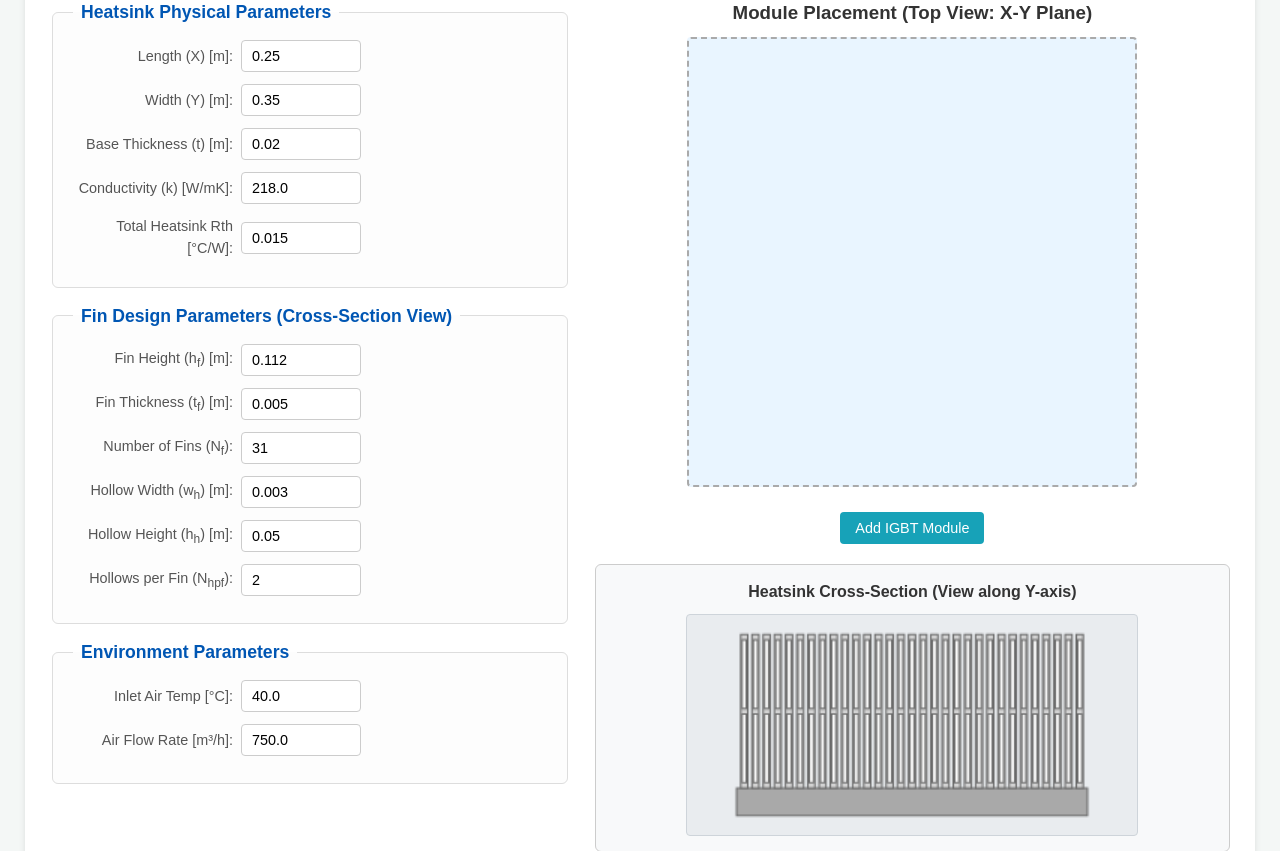
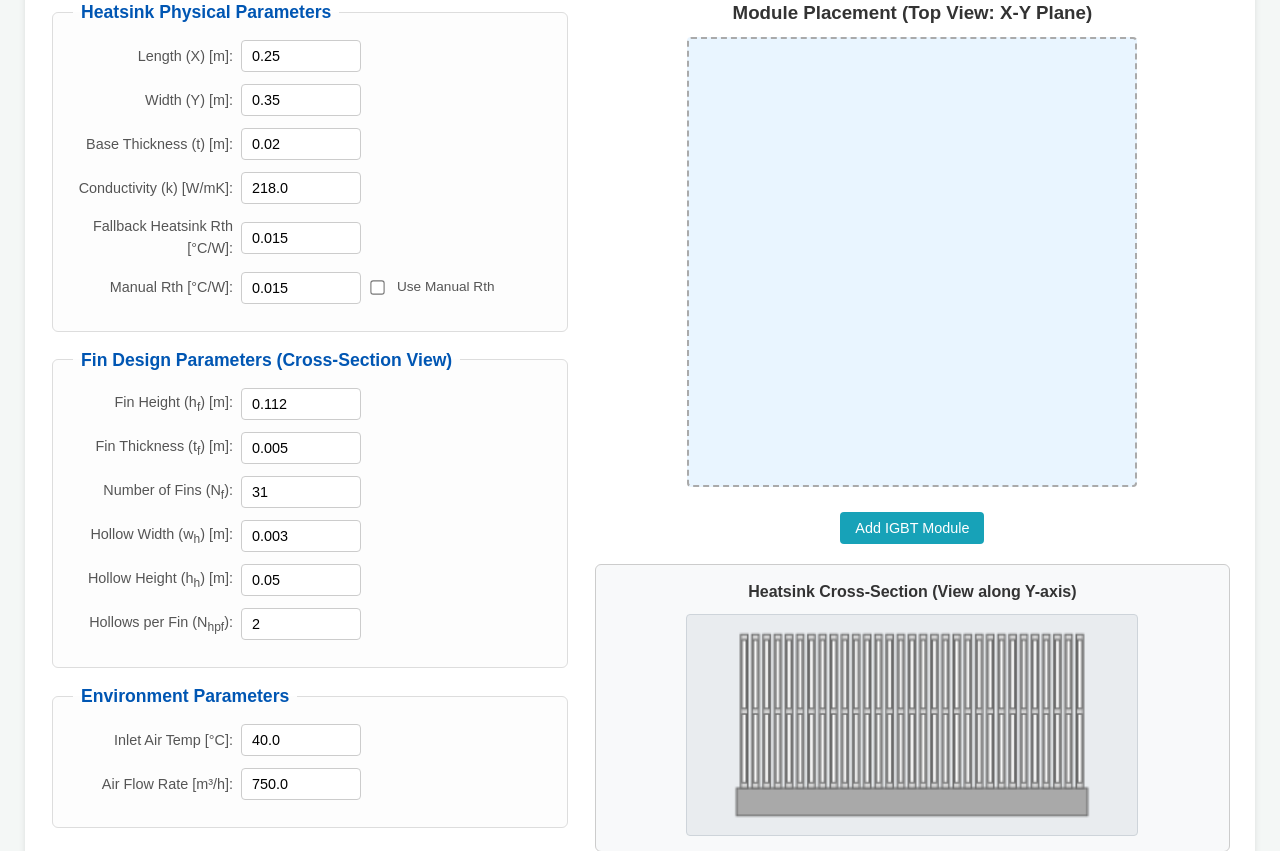
Before and after one commit to jwer99/thermal_PE_simulator, a Flask app: page / in a window 1280 px wide. Shown: the part 957-1808 px from the top of the page. Run offline with Flask 3, Linux system fonts and the light colour scheme.

Commit message:
Implementar entrada manual de Rth del disipador
Se añade la funcionalidad para que el usuario pueda introducir directamente la resistencia térmica (Rth) del disipador.

Características:
- Nuevo campo de entrada en la UI para Rth manual y un checkbox para activar/desactivar esta opción.
- Si se activa la Rth manual, el coeficiente de convección 'h' se calcula directamente como h = 1 / (Rth_manual * Area_heatsink) y se omite la iteración de 'h'.
- Si no se activa, 'h' se calcula iterativamente como antes.
- El backend y el core de simulación se han actualizado para manejar estos nuevos parámetros.
- El informe PDF ahora indica si se usó Rth manual y su valor, o si fue calculada.

```diff
--- a/app.py
+++ b/app.py
@@ -149,15 +149,29 @@ def create_pdf_report(data):
 
     pdf.set_font('helvetica', 'B', 11)
     pdf.cell(0, 8, '1.1 Heatsink & Fin Design', 0, 1, 'L')
-    pdf.chapter_body({
+    heatsink_design_data = {
         'Length (Lx)': f"{hs_params.get('lx', 'N/A')} m",
         'Width (Ly)': f"{hs_params.get('ly', 'N/A')} m",
         'Base Thickness (t)': f"{hs_params.get('t', 'N/A')} m",
         'Base Conductivity (k)': f"{hs_params.get('k_base', 'N/A')} W/mK",
-        'Fin Height (h_fin)': f"{hs_params.get('h_fin', 'N/A')} m",
-        'Fin Thickness (t_fin)': f"{hs_params.get('t_fin', 'N/A')} m",
-        'Number of Fins': f"{hs_params.get('num_fins', 'N/A')}",
-    })
+    }
+    if hs_params.get('use_manual_rth', False) and hs_params.get('rth_heatsink_manual') is not None:
+        heatsink_design_data['Rth Mode'] = "Manual Input"
+        heatsink_design_data['Manual Rth Value'] = f"{hs_params.get('rth_heatsink_manual')} °C/W"
+    else:
+        heatsink_design_data['Rth Mode'] = "Calculated from Geometry/Flow"
+        heatsink_design_data['Fallback Rth Value'] = f"{hs_params.get('rth_heatsink', 'N/A')} °C/W"
+        heatsink_design_data['Fin Height (h_fin)'] = f"{hs_params.get('h_fin', 'N/A')} m"
+        heatsink_design_data['Fin Thickness (t_fin)'] = f"{hs_params.get('t_fin', 'N/A')} m"
+        heatsink_design_data['Number of Fins'] = f"{hs_params.get('num_fins', 'N/A')}"
+        # Optionally, add hollow parameters if they are relevant when not using manual Rth
+        if int(hs_params.get('num_fins', 0)) > 0 and int(hs_params.get('num_hollow_per_fin', 0)) > 0 :
+            heatsink_design_data['Hollow Width (w_hollow)'] = f"{hs_params.get('w_hollow', 'N/A')} m"
+            heatsink_design_data['Hollow Height (h_hollow)'] = f"{hs_params.get('h_hollow', 'N/A')} m"
+            heatsink_design_data['Hollows per Fin'] = f"{hs_params.get('num_hollow_per_fin', 'N/A')}"
+
+
+    pdf.chapter_body(heatsink_design_data)
 
     pdf.set_font('helvetica', 'B', 11)
     pdf.cell(0, 8, '1.2 Environment', 0, 1, 'L')
@@ -270,16 +284,39 @@ def update_simulation():
             ly_val = float(heatsink_data['ly'])
             t_base_val = float(heatsink_data['t'])
             k_base_val = float(heatsink_data['k_base'])
-            rth_heatsink_val = float(heatsink_data['rth_heatsink'])
-            if not (lx_val > 0 and ly_val > 0 and t_base_val > 0 and k_base_val > 1e-9 and rth_heatsink_val > 1e-9):
-                raise ValueError("Heatsink base parameters must be positive (> 0).")
+            rth_heatsink_fallback_val = float(heatsink_data['rth_heatsink']) # Renamed for clarity
+
+            # Get new manual Rth parameters
+            rth_heatsink_manual_str = heatsink_data.get('rth_heatsink_manual')
+            use_manual_rth_val = heatsink_data.get('use_manual_rth', False)
+            rth_heatsink_manual_val = None
+
+            if use_manual_rth_val:
+                if rth_heatsink_manual_str is None or rth_heatsink_manual_str.strip() == "":
+                    raise ValueError("Manual Rth value is required when 'Use Manual Rth' is checked.")
+                try:
+                    rth_heatsink_manual_val = float(rth_heatsink_manual_str)
+                    if rth_heatsink_manual_val <= 1e-9:
+                        raise ValueError("Manual Rth value must be positive (> 0).")
+                except ValueError as e:
+                    raise ValueError(f"Invalid Manual Rth value: {e}")
+
+            if not (lx_val > 0 and ly_val > 0 and t_base_val > 0 and k_base_val > 1e-9 and rth_heatsink_fallback_val > 1e-9):
+                raise ValueError("Heatsink base parameters (Lx, Ly, t, k, Rth_fallback) must be positive (> 0).")
+
         except (KeyError, ValueError, TypeError) as e:
             return jsonify({'status': 'Error', 'message': f'Invalid heatsink base parameters: {e}'}), 400
 
         try:
-            h_fin_val = float(heatsink_data.get('h_fin', DEFAULT_HEATSINK_PARAMS['h_fin']))
-            t_fin_val = float(heatsink_data.get('t_fin', DEFAULT_HEATSINK_PARAMS['t_fin']))
-            num_fins_val = int(heatsink_data.get('num_fins', DEFAULT_HEATSINK_PARAMS['num_fins']))
+            h_fin_val_str = heatsink_data.get('h_fin')
+            h_fin_val = float(h_fin_val_str) if h_fin_val_str and h_fin_val_str.strip() != "" else DEFAULT_HEATSINK_PARAMS['h_fin']
+
+            t_fin_val_str = heatsink_data.get('t_fin')
+            t_fin_val = float(t_fin_val_str) if t_fin_val_str and t_fin_val_str.strip() != "" else DEFAULT_HEATSINK_PARAMS['t_fin']
+
+            num_fins_val_str = heatsink_data.get('num_fins')
+            num_fins_val = int(num_fins_val_str) if num_fins_val_str and num_fins_val_str.strip() != "" else DEFAULT_HEATSINK_PARAMS['num_fins']
+
             w_hollow_val = float(heatsink_data.get('w_hollow', DEFAULT_HEATSINK_PARAMS['w_hollow']))
             h_hollow_val = float(heatsink_data.get('h_hollow', DEFAULT_HEATSINK_PARAMS['h_hollow']))
             num_hollow_per_fin_val = int(
@@ -366,7 +403,9 @@ def update_simulation():
             lx_base_h_calc=lx_val, ly_base_h_calc=ly_val, q_total_m3_h_h_calc=q_total_m3_h_val,
             t_ambient_inlet_h_calc=t_ambient_inlet_val, assumed_duct_height_h_calc=assumed_duct_height_for_h_calc_val,
             k_heatsink_material_h_calc=k_base_val, fin_params_h_calc=fin_params_for_core,
-            rth_heatsink_fallback_h_calc=rth_heatsink_val,
+            rth_heatsink_fallback_h_calc=rth_heatsink_fallback_val, # Pass the fallback Rth
+            rth_heatsink_manual_val_h_calc=rth_heatsink_manual_val, # Pass the manual Rth value
+            use_manual_rth_h_calc=use_manual_rth_val, # Pass the checkbox state
             specific_chip_powers_sim=current_chip_powers, lx_sim=lx_val, ly_sim=ly_val,
             t_sim_base_fdm=t_base_val, module_definitions_sim=validated_module_defs,
             nz_base_sim=nz_base_sim_val
@@ -407,7 +446,10 @@ def update_simulation():
             validated_inputs_for_report = {
                 'heatsink_params': {
                     'lx': lx_val, 'ly': ly_val, 't': t_base_val, 'k_base': k_base_val,
-                    'rth_heatsink': rth_heatsink_val, 'h_fin': h_fin_val, 't_fin': t_fin_val,
+                    'rth_heatsink': rth_heatsink_fallback_val, # Fallback Rth
+                    'rth_heatsink_manual': rth_heatsink_manual_val, # Manual Rth
+                    'use_manual_rth': use_manual_rth_val, # Checkbox state
+                    'h_fin': h_fin_val, 't_fin': t_fin_val,
                     'num_fins': num_fins_val, 'w_hollow': w_hollow_val, 'h_hollow': h_hollow_val,
                     'num_hollow_per_fin': num_hollow_per_fin_val
                 },
--- a/static/css/style.css
+++ b/static/css/style.css
@@ -254,3 +254,40 @@ body.loading { cursor: wait; }
     .creator-info-page h2 { font-size: 1.2em; margin-top: 20px; margin-bottom: 10px;}
     #bibliography ul { padding-left: 20px;}
 }
+
+/* Estilos para el grupo de Rth Manual */
+.rth-manual-group {
+    /* display: flex; Ya está en .input-group, que es el padre de .rth-manual-group */
+    /* align-items: center; Ya está en .input-group */
+    /* gap: 8px; Ya está en .input-group */
+}
+
+.rth-manual-group label[for="rth_heatsink_manual"] {
+    /* flex-basis: 160px; Heredado de .input-group label */
+    /* text-align: right; Heredado de .input-group label */
+}
+
+.rth-manual-group input[type="number"]#rth_heatsink_manual {
+    /* flex-grow: 1; Heredado de .input-group input[type="number"] */
+    /* min-width: 70px; Heredado */
+    /* max-width: 120px; Heredado */
+    /* No es necesario repetir estilos ya definidos en .input-group input[type="number"] */
+}
+
+.rth-manual-group input[type="checkbox"]#use_manual_rth_checkbox {
+    margin-left: 2px; /* Ajuste fino si el gap no es perfecto */
+    margin-right: 5px;
+    transform: scale(1.1);
+    cursor: pointer;
+    flex-shrink: 0; /* Importante para que no se encoja */
+}
+
+.rth-manual-group label.checkbox-label[for="use_manual_rth_checkbox"] {
+    flex-basis: auto; /* Permitir que el label tome el ancho necesario */
+    text-align: left;
+    font-size: 0.85em;
+    color: #555;
+    cursor: pointer;
+    font-weight: normal; /* Evitar negrita si .input-group label lo tuviera */
+    margin-right: 0; /* No necesita margen si es el último */
+}
--- a/static/js/script.js
+++ b/static/js/script.js
@@ -8,7 +8,9 @@ document.addEventListener('DOMContentLoaded', () => {
     const lyInput = document.getElementById('ly');
     const tInput = document.getElementById('t'); // Base thickness
     const kBaseInput = document.getElementById('k_base');
-    const rthInput = document.getElementById('rth_heatsink');
+    const rthInput = document.getElementById('rth_heatsink'); // Fallback Rth
+    const rthManualInput = document.getElementById('rth_heatsink_manual');
+    const useManualRthCheckbox = document.getElementById('use_manual_rth_checkbox');
     const tAmbientInput = document.getElementById('t_ambient_inlet');
     const qAirInput = document.getElementById('Q_total_m3_h');
     const placementArea = document.getElementById('placement-area');
@@ -575,19 +577,76 @@ document.addEventListener('DOMContentLoaded', () => {
 
             const currentHeatsinkParams = {
                 lx: lxInput?.value, ly: lyInput?.value, t: tInput?.value,
-                k_base: kBaseInput?.value, rth_heatsink: rthInput?.value,
+                k_base: kBaseInput?.value, rth_heatsink: rthInput?.value, // This is the fallback Rth
                 h_fin: hFinInput?.value, t_fin: tFinInput?.value, num_fins: numFinsInput?.value,
-                w_hollow: wHollowInput?.value, h_hollow: hHollowInput?.value, num_hollow_per_fin: numHollowPerFinInput?.value
+                w_hollow: wHollowInput?.value, h_hollow: hHollowInput?.value, num_hollow_per_fin: numHollowPerFinInput?.value,
+                // Add new manual Rth parameters
+                rth_heatsink_manual: rthManualInput?.value,
+                use_manual_rth: useManualRthCheckbox?.checked
             };
             const currentEnvironmentParams = { t_ambient_inlet: tAmbientInput?.value, Q_total_m3_h: qAirInput?.value };
             const currentModuleDefinitions = []; const currentPowers = {};
             let errorMessages = [];
 
-            // ... (código de validación sin cambios) ...
-            const paramsToValidate = { "Lx": currentHeatsinkParams.lx, "Ly": currentHeatsinkParams.ly, "t_base": currentHeatsinkParams.t, "k_base": currentHeatsinkParams.k_base, "Rth_hs": currentHeatsinkParams.rth_heatsink, "T_in": currentEnvironmentParams.t_ambient_inlet, "Q_air": currentEnvironmentParams.Q_total_m3_h, "h_fin": currentHeatsinkParams.h_fin, "t_fin": currentHeatsinkParams.t_fin, "N_fins": currentHeatsinkParams.num_fins, "w_hollow": currentHeatsinkParams.w_hollow, "h_hollow": currentHeatsinkParams.h_hollow, "N_hpf": currentHeatsinkParams.num_hollow_per_fin };
-            for (const key in paramsToValidate) { const val = parseFloat(paramsToValidate[key]); if (isNaN(val)) { errorMessages.push(`${key} (no numérico)`); } else if (key === "Q_air" && val <= 1e-9) { errorMessages.push(`${key} (>0)`); } else if ((key === "Lx" || key === "Ly" || key === "t_base" || key === "k_base" || key === "Rth_hs") && val <= 1e-9) { errorMessages.push(`${key} (>0)`); } else if ((key === "h_fin" || key === "t_fin" || key === "w_hollow" || key === "h_hollow") && val < 0) { errorMessages.push(`${key} (>=0)`); } else if ((key === "N_fins" || key === "N_hpf") && (val < 0 || !Number.isInteger(val))) { errorMessages.push(`${key} (entero >=0)`); } }
+            // Validation for existing parameters (excluding rth_heatsink_manual for now)
+            const paramsToValidate = {
+                "Lx": currentHeatsinkParams.lx, "Ly": currentHeatsinkParams.ly,
+                "t_base": currentHeatsinkParams.t, "k_base": currentHeatsinkParams.k_base,
+                "Rth_hs_fallback": currentHeatsinkParams.rth_heatsink, // Clarified name
+                "T_in": currentEnvironmentParams.t_ambient_inlet, "Q_air": currentEnvironmentParams.Q_total_m3_h,
+                "h_fin": currentHeatsinkParams.h_fin, "t_fin": currentHeatsinkParams.t_fin,
+                "N_fins": currentHeatsinkParams.num_fins,
+                "w_hollow": currentHeatsinkParams.w_hollow, "h_hollow": currentHeatsinkParams.h_hollow,
+                "N_hpf": currentHeatsinkParams.num_hollow_per_fin
+            };
+
+            for (const key in paramsToValidate) {
+                const valStr = paramsToValidate[key];
+                // Allow num_fins, h_fin, t_fin, etc. to be empty or zero if not used,
+                // but if they have a value, it must be valid.
+                if (valStr === null || valStr === undefined || valStr.trim() === '') {
+                    // For parameters like h_fin, t_fin, num_fins, w_hollow, h_hollow, N_hpf,
+                    // an empty string might be acceptable if they are effectively zero.
+                    // Lx, Ly, t_base, k_base, Rth_hs_fallback, T_in, Q_air are generally required.
+                    if (["Lx", "Ly", "t_base", "k_base", "Rth_hs_fallback", "T_in", "Q_air"].includes(key)) {
+                        errorMessages.push(`${key} (requerido)`);
+                    }
+                    // For optional fin params, if empty, they are often treated as 0 by backend or default.
+                    // No error needed if empty, unless specific logic downstream requires them.
+                    continue;
+                }
+
+                const val = parseFloat(valStr);
+                if (isNaN(val)) {
+                    errorMessages.push(`${key} (no numérico)`);
+                    continue;
+                }
+
+                if (key === "Q_air" && val <= 1e-9) { errorMessages.push(`${key} (>0)`); }
+                else if ((key === "Lx" || key === "Ly" || key === "t_base" || key === "k_base" || key === "Rth_hs_fallback") && val <= 1e-9) { errorMessages.push(`${key} (>0)`); }
+                else if ((key === "h_fin" || key === "t_fin" || key === "w_hollow" || key === "h_hollow") && val < 0) { errorMessages.push(`${key} (>=0)`); }
+                else if ((key === "N_fins" || key === "N_hpf") && (val < 0 || !Number.isInteger(val))) { errorMessages.push(`${key} (entero >=0)`); }
+            }
+
+            // Specific validation for manual Rth if checkbox is checked
+            if (currentHeatsinkParams.use_manual_rth) {
+                const manualRthValStr = currentHeatsinkParams.rth_heatsink_manual;
+                if (manualRthValStr === null || manualRthValStr === undefined || manualRthValStr.trim() === '') {
+                    errorMessages.push("Manual Rth (requerido si 'Usar Manual Rth' está activado)");
+                } else {
+                    const manualRthVal = parseFloat(manualRthValStr);
+                    if (isNaN(manualRthVal)) {
+                        errorMessages.push("Manual Rth (no numérico)");
+                    } else if (manualRthVal <= 1e-9) {
+                        errorMessages.push("Manual Rth (>0)");
+                    }
+                }
+            }
+
+
             const numFinsVal = parseInt(currentHeatsinkParams.num_fins); const tFinVal = parseFloat(currentHeatsinkParams.t_fin); const hFinVal = parseFloat(currentHeatsinkParams.h_fin);
             const numHollowPerFinVal = parseInt(currentHeatsinkParams.num_hollow_per_fin); const wHollowVal = parseFloat(currentHeatsinkParams.w_hollow); const hHollowVal = parseFloat(currentHeatsinkParams.h_hollow);
+
             if (numFinsVal > 0 && (isNaN(tFinVal) || tFinVal <=0 || isNaN(hFinVal) || hFinVal <= 0 )) { errorMessages.push("Si N_fins > 0, t_fin y h_fin deben ser > 0"); }
             if (numHollowPerFinVal > 0) { if (numFinsVal <= 0) errorMessages.push("N_hpf > 0 requiere N_fins > 0"); if (isNaN(wHollowVal) || wHollowVal <= 0) errorMessages.push("N_hpf > 0 requiere w_hollow > 0"); if (isNaN(hHollowVal) || hHollowVal <= 0) errorMessages.push("N_hpf > 0 requiere h_hollow > 0"); if (wHollowVal >= tFinVal || hHollowVal >= hFinVal) errorMessages.push("Hueco no cabe en aleta"); }
             modules.forEach(module => { currentModuleDefinitions.push({ id: module.id, center_x: module.x, center_y: module.y }); for (const chipSuffix in module.powers) { const powerVal = module.powers[chipSuffix]; const inputElem = module.controlElement?.querySelector(`input[data-chip-suffix="${chipSuffix}"]`); if (isNaN(powerVal) || powerVal < 0) { errorMessages.push(`P(${module.id}_${chipSuffix})`); if(inputElem) inputElem.classList.add('input-error'); } else { if (inputElem) inputElem.classList.remove('input-error'); } currentPowers[`${module.id}_${chipSuffix}`] = (powerVal >= 0 ? powerVal : 0).toString(); } });
--- a/templates/index.html
+++ b/templates/index.html
@@ -37,7 +37,13 @@
                         <div class="input-group"> <label for="ly">Width (Y) [m]:</label> <input type="number" id="ly" name="ly" value="{{ initial_heatsink.ly }}" step="0.01" min="0.01" required title="Heatsink width in the Y direction (airflow direction, depth of cross-section)"> </div>
                         <div class="input-group"> <label for="t">Base Thickness (t) [m]:</label> <input type="number" id="t" name="t" value="{{ initial_heatsink.t }}" step="0.001" min="0.001" required title="Thickness of the heatsink baseplate"> </div>
                         <div class="input-group"> <label for="k_base">Conductivity (k) [W/mK]:</label> <input type="number" id="k_base" name="k_base" value="{{ initial_heatsink.k_base }}" step="1" min="0.1" required title="Thermal conductivity of the heatsink base material (e.g., Al ≈ 218, Cu ≈ 390)"> </div>
-                        <div class="input-group"> <label for="rth_heatsink">Total Heatsink Rth [°C/W]:</label> <input type="number" id="rth_heatsink" name="rth_heatsink" value="{{ initial_heatsink.rth_heatsink }}" step="0.0001" min="0.0001" required title="Total equivalent thermal resistance. Used if detailed fin calcs fail or for 'no modules' case."> </div>
+                        <div class="input-group"> <label for="rth_heatsink">Fallback Heatsink Rth [°C/W]:</label> <input type="number" id="rth_heatsink" name="rth_heatsink" value="{{ initial_heatsink.rth_heatsink }}" step="0.0001" min="0.0001" required title="Fallback total equivalent thermal resistance. Used if detailed fin calcs fail or for 'no modules' case."> </div>
+                        <div class="input-group rth-manual-group">
+                            <label for="rth_heatsink_manual">Manual Rth [°C/W]:</label>
+                            <input type="number" id="rth_heatsink_manual" name="rth_heatsink_manual" value="0.015" step="0.0001" min="0.0001" title="Manually input heatsink thermal resistance. If checked, this value will be used directly.">
+                            <input type="checkbox" id="use_manual_rth_checkbox" name="use_manual_rth_checkbox" title="Check to use the manually entered Rth value. Uncheck to calculate Rth based on fin geometry and flow.">
+                            <label for="use_manual_rth_checkbox" class="checkbox-label">Use Manual Rth</label>
+                        </div>
                     </fieldset>
 
                     <fieldset class="params-fieldset" id="fin-design-params-fieldset">
```
Also changed, not shown: simulador_core.py (+136 -82 lines).
